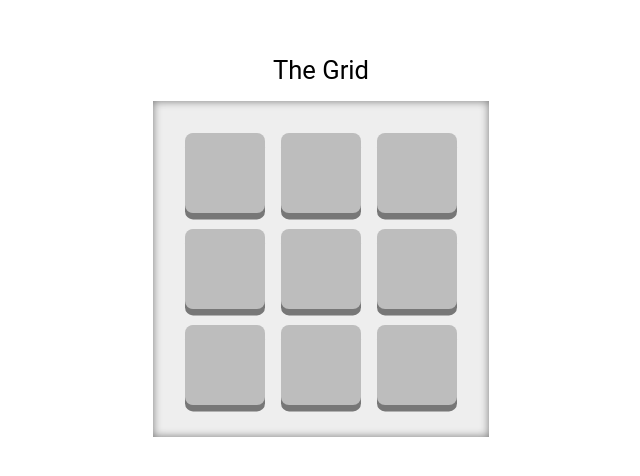
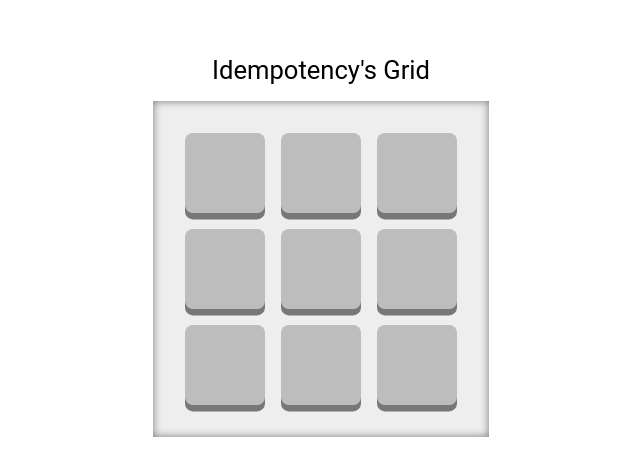
Before and after one commit to garaxer/portfolio, a React (Create React App) app: page /gridgame in a window 1280 px wide. Shown: the part 162-638 px from the top of the page, without its empty margins (319-959 px from the left). Built offline with nearby package versions, Linux system fonts and the light colour scheme.

Commit message:
Added author of the grid

```diff
--- a/src/components/grid/GridGame.tsx
+++ b/src/components/grid/GridGame.tsx
@@ -62,7 +62,7 @@ const GridGame = () => {
 
   return (
     <div className='game-container'>
-      <header>The Grid</header>
+      <header>Idempotency's Grid</header>
       <div className='game'>
         <div className='squares'>
           {grid.map((x, rx) => (
```
